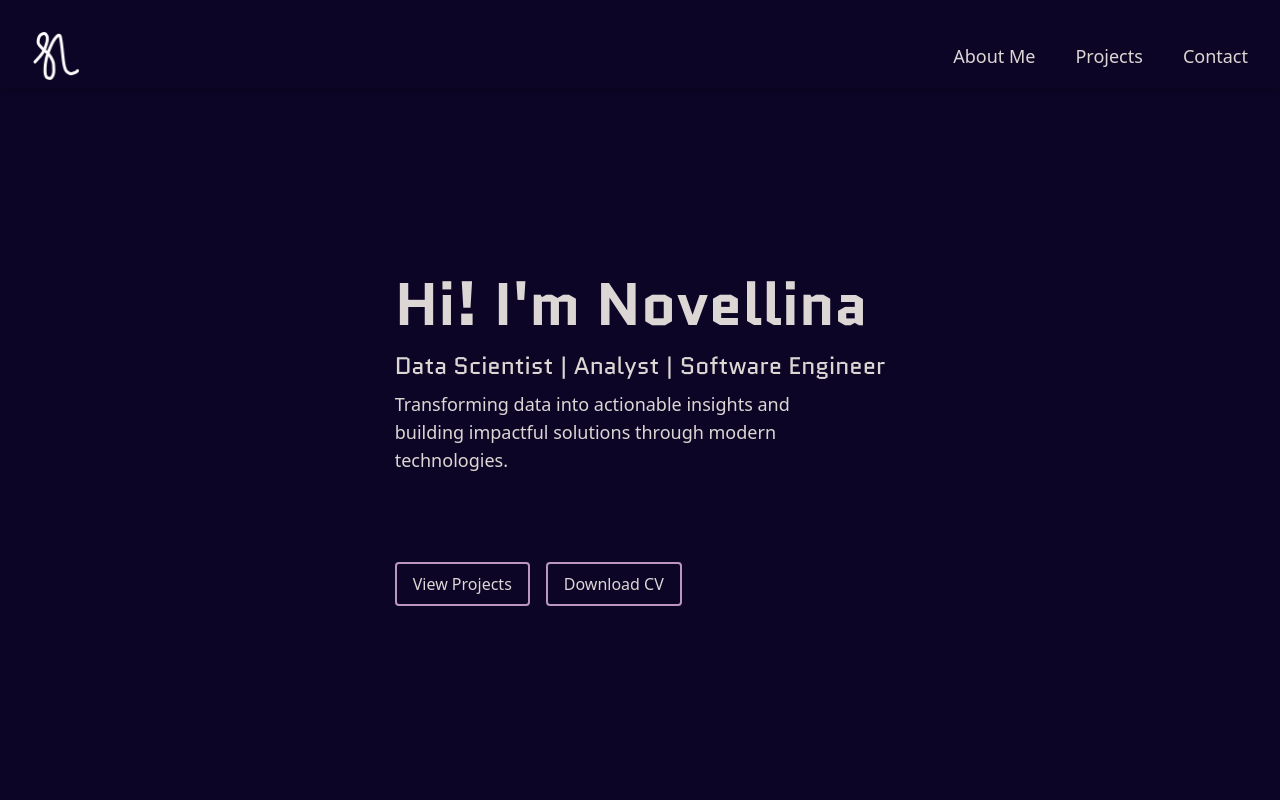
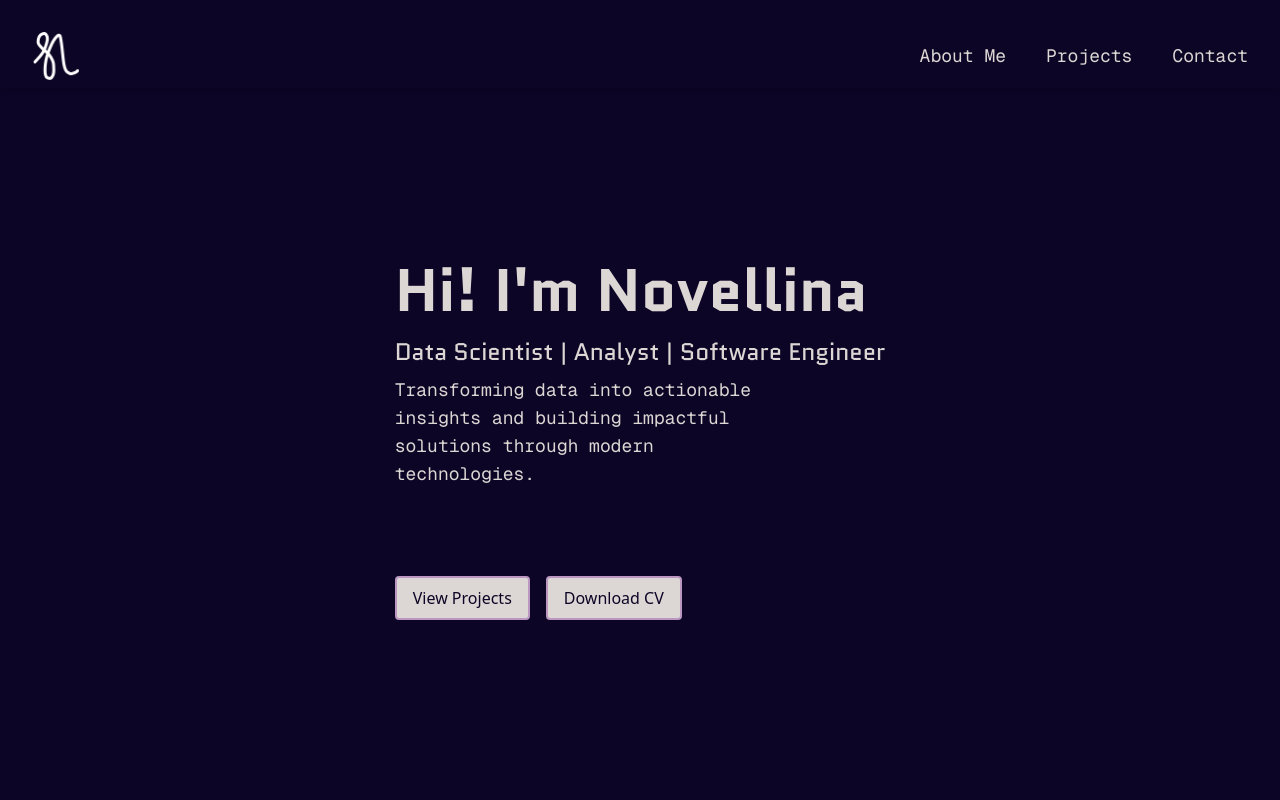
Before and after one commit to novellinae/portfolioNovellina, a Next.js app: page / in a window 1280 px wide. Shown: the top 800 px of the page. Built offline with nearby package versions, Linux system fonts and the light colour scheme; a web font is replaced by a local one.

Commit message:
update global css

```diff
--- a/src/app/globals.css
+++ b/src/app/globals.css
@@ -1,6 +1,4 @@
 @import "tailwindcss";
-@tailwind utilities;
-
 :root {
   --color-primary: #0d0525;
   --color-secondary: #dcd7d5;
@@ -10,11 +8,13 @@
 
 @theme inline {
   --color-primary: var(--color-primary);
+  --color-foreground: var(--color-secondary);
+  --color-background: var(--color-primary);
   --color-secondary: var(--color-secondary);
   --color-third: var(--color-third);
   --color-btn: var(--color-btn);
   --font-sans: var(--font-geist-sans);
-  --font-mono: var(--font-gei st-mono);
+  --font-mono: var(--font-geist-mono);
   --font-quantico: var(--font-quantico);
   --font-suse : var(--font-suse)
 }
```
